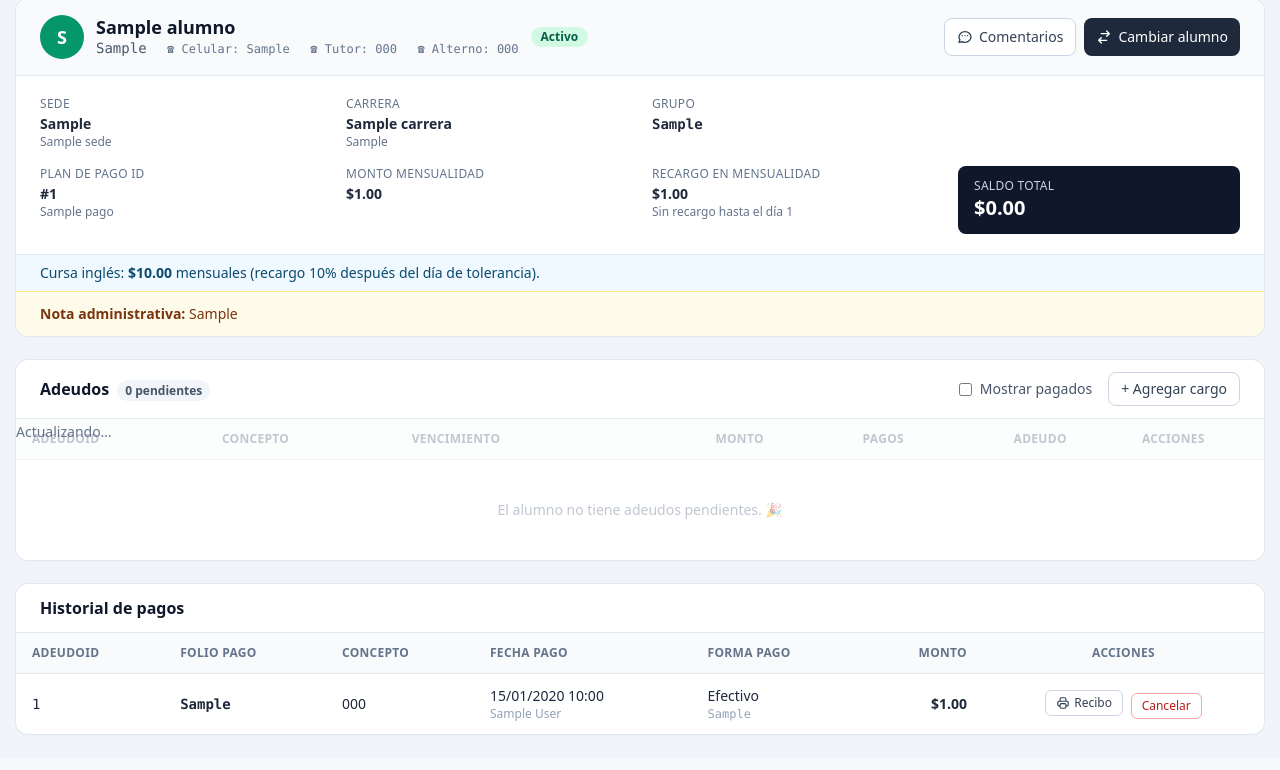
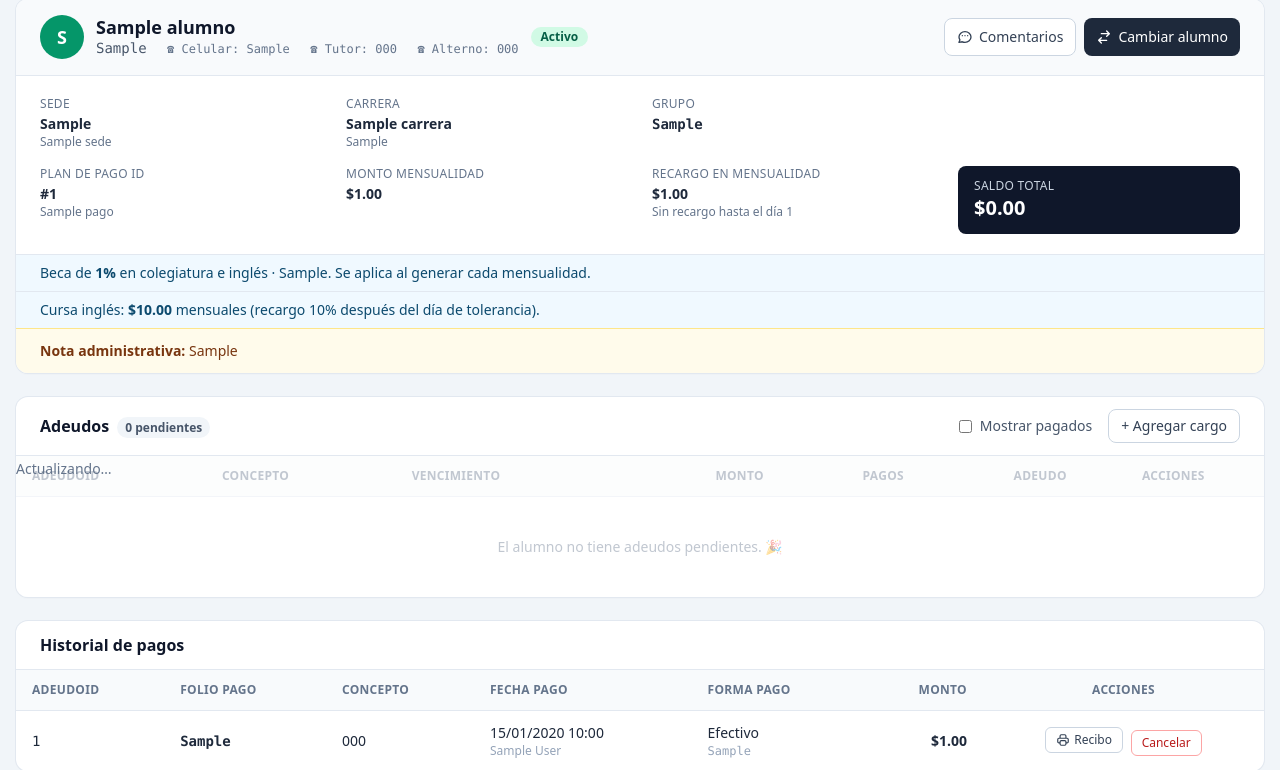
Before and after one commit to romeososa13-beep/RCM-SAP-CUOP, a Laravel app: a page that uses resources/views/livewire/caja/estado-cuenta.blade.php in a window 1280 px wide. Shown: the part 157-927 px from the top of the page. Before the commit the page ends 892 px from the top, so only its background shows below. Run offline with Laravel 12, Linux system fonts and the light colour scheme; a user stored in the database is signed in; tables that the repository leaves empty hold one stand-in row (values such as "Sample post"); style sheets or scripts are compiled from the project's sources; parts of the project's set-up code (start-up, migrations or seed data) failed here and were passed over; some libraries are stand-ins or nearby versions.

Commit message:
Becas por alumno y condonación de recargos
- alumnos.beca_porcentaje / beca_ingles / beca_motivo: se descuenta al generar
  la colegiatura (y el inglés si aplica); adeudos.descuento guarda cuánto
- Solo el Administrador asigna becas (Control Escolar ve los campos bloqueados)
- CondonarRecargoAction: solo Administrador, con motivo, si el recargo no se ha
  pagado; marca el cargo exento para que no vuelva a aplicarse; queda en bitácora
- Caja: beca visible en la ficha, descuento por cargo y botón «condonar»
- 4 pruebas nuevas (48 en total)

Co-Authored-By: Claude Opus 5.5 <noreply@anthropic.com>
Claude-Session: https://claude.ai/code/session_01LCXmzQLfSSJ5cGG7cERDtk

```diff
--- a/app/Livewire/Alumnos/PadronAlumnos.php
+++ b/app/Livewire/Alumnos/PadronAlumnos.php
@@ -141,6 +141,7 @@ class PadronAlumnos extends Component
         $this->form = [
             'matricula' => '', 'nombre_completo' => '', 'sede_id' => $this->sedeId, 'carrera_id' => $this->carreraId,
             'grupo' => $this->grupo, 'plan_pago_id' => null, 'costo_ingles' => null,
+            'beca_porcentaje' => '0', 'beca_ingles' => false, 'beca_motivo' => '',
             'celular' => '', 'tel_tutor' => '', 'tel_alterno' => '', 'estatus' => 'ACTIVO', 'comentarios' => '',
         ];
         $this->resetValidation();
@@ -151,7 +152,7 @@ class PadronAlumnos extends Component
     {
         $a = Alumno::findOrFail($matricula);
         $this->editando = $a->matricula;
-        $this->form = $a->only(['matricula', 'nombre_completo', 'sede_id', 'carrera_id', 'grupo', 'plan_pago_id', 'costo_ingles', 'celular', 'tel_tutor', 'tel_alterno', 'comentarios'])
+        $this->form = $a->only(['matricula', 'nombre_completo', 'sede_id', 'carrera_id', 'grupo', 'plan_pago_id', 'costo_ingles', 'beca_porcentaje', 'beca_ingles', 'beca_motivo', 'celular', 'tel_tutor', 'tel_alterno', 'comentarios'])
             + ['estatus' => $a->estatus->value];
         $this->resetValidation();
         $this->modalForm = true;
@@ -183,15 +184,28 @@ class PadronAlumnos extends Component
                 )],
             'form.estatus' => ['required', Rule::in(EstatusAlumno::valores())],
             'form.costo_ingles' => 'nullable|numeric|min:0|max:99999.99',
+            'form.beca_porcentaje' => 'nullable|numeric|min:0|max:100',
+            'form.beca_ingles' => 'boolean',
+            'form.beca_motivo' => ['nullable', 'max:150', Rule::requiredIf(auth()->user()->hasRole('Administrador') && (float) ($this->form['beca_porcentaje'] ?? 0) > 0)],
             'form.celular' => 'nullable|max:20', 'form.tel_tutor' => 'nullable|max:20', 'form.tel_alterno' => 'nullable|max:20',
             'form.comentarios' => 'nullable|max:2000',
         ], [
             'form.matricula.in' => 'La matrícula no se puede modificar.',
             'form.plan_pago_id.required' => 'Un alumno ACTIVO necesita plan de pago.',
+            'form.beca_motivo.required' => 'Indique el motivo o tipo de beca.',
         ], [
             'form.matricula' => 'matrícula', 'form.nombre_completo' => 'nombre',
             'form.sede_id' => 'sede', 'form.carrera_id' => 'carrera', 'form.plan_pago_id' => 'plan de pago', 'form.costo_ingles' => 'costo de inglés',
         ])['form'];
+
+        // La beca es una decisión financiera: solo el Administrador la asigna o cambia.
+        if (! auth()->user()->hasRole('Administrador')) {
+            unset($datos['beca_porcentaje'], $datos['beca_ingles'], $datos['beca_motivo']);
+        } else {
+            $datos['beca_porcentaje'] = (float) ($datos['beca_porcentaje'] ?? 0);
+            $datos['beca_ingles'] = $datos['beca_porcentaje'] > 0 && (bool) ($datos['beca_ingles'] ?? false);
+            $datos['beca_motivo'] = $datos['beca_porcentaje'] > 0 ? (mb_strtoupper(trim((string) ($datos['beca_motivo'] ?? ''))) ?: null) : null;
+        }
 
         Alumno::updateOrCreate(['matricula' => $datos['matricula']], $datos);
 
--- a/app/Models/Adeudo.php
+++ b/app/Models/Adeudo.php
@@ -30,12 +30,13 @@ class Adeudo extends Model
 
     protected $fillable = [
         'matricula', 'concepto', 'tipo', 'fecha_vencimiento',
-        'monto_original', 'recargo_aplicado', 'pagado_previo', 'exento_recargo', 'pagado', 'creado_por', 'origen',
+        'monto_original', 'descuento', 'recargo_aplicado', 'pagado_previo', 'exento_recargo', 'pagado', 'creado_por', 'origen',
     ];
 
     protected $attributes = [
         'recargo_aplicado' => '0.00',
         'pagado_previo' => '0.00',
+        'descuento' => '0.00',
         'exento_recargo' => false,
         'origen' => 'SISTEMA',
         'pagado' => false,
@@ -48,6 +49,7 @@ class Adeudo extends Model
             'tipo' => TipoAdeudo::class,
             'fecha_vencimiento' => 'date',
             'monto_original' => 'decimal:2',
+            'descuento' => 'decimal:2',
             'recargo_aplicado' => 'decimal:2',
             'pagado_previo' => 'decimal:2',
             'exento_recargo' => 'boolean',
--- a/app/Models/Alumno.php
+++ b/app/Models/Alumno.php
@@ -33,7 +33,7 @@ class Alumno extends Model
 
     protected $fillable = [
         'matricula', 'nombre_completo', 'sede_id', 'carrera_id',
-        'grupo', 'plan_pago_id', 'costo_ingles', 'celular', 'tel_tutor', 'tel_alterno', 'estatus', 'comentarios',
+        'grupo', 'plan_pago_id', 'costo_ingles', 'beca_porcentaje', 'beca_ingles', 'beca_motivo', 'celular', 'tel_tutor', 'tel_alterno', 'estatus', 'comentarios',
     ];
 
     protected $attributes = [
@@ -45,6 +45,8 @@ class Alumno extends Model
         return [
             'estatus' => EstatusAlumno::class,
             'costo_ingles' => 'decimal:2',
+            'beca_porcentaje' => 'decimal:2',
+            'beca_ingles' => 'boolean',
         ];
     }
 
@@ -76,6 +78,18 @@ class Alumno extends Model
     public function scopeActivos(Builder $query): Builder
     {
         return $query->where('estatus', EstatusAlumno::ACTIVO);
+    }
+
+    /** Aplica la beca del alumno a un monto. Devuelve [monto con descuento, descuento]. */
+    public function aplicarBeca(float|string $monto, bool $esIngles = false): array
+    {
+        $pct = (float) $this->beca_porcentaje;
+        if ($pct <= 0 || ($esIngles && ! $this->beca_ingles)) {
+            return [round((float) $monto, 2), 0.0];
+        }
+        $descuento = round((float) $monto * $pct / 100, 2);
+
+        return [round((float) $monto - $descuento, 2), $descuento];
     }
 
     /** Deja solo dígitos; "Sin teléfono" o textos sin número → null. */
--- a/app/Support/BitacoraFormato.php
+++ b/app/Support/BitacoraFormato.php
@@ -20,7 +20,7 @@ class BitacoraFormato
 
     public const ACCIONES = [
         'creado' => 'Alta', 'actualizado' => 'Cambio', 'eliminado' => 'Eliminado', 'cancelado' => 'Cancelado',
-        'rol' => 'Cambio de rol', 'proceso' => 'Ejecución',
+        'rol' => 'Cambio de rol', 'proceso' => 'Ejecución', 'condonado' => 'Recargo condonado',
     ];
 
     private const CAMPOS = [
@@ -35,6 +35,7 @@ class BitacoraFormato
         'clave' => 'Clave', 'modalidad' => 'Modalidad', 'monto_mensualidad' => 'Mensualidad', 'monto_recargo' => 'Recargo',
         'dias_tolerancia' => 'Día límite de pago', 'name' => 'Nombre', 'email' => 'Correo', 'password' => 'Contraseña',
         'activo' => 'Activo', 'rol' => 'Rol', 'por_tipo' => 'Por tipo',
+        'beca_porcentaje' => 'Beca %', 'beca_ingles' => 'Beca aplica a inglés', 'beca_motivo' => 'Motivo de beca', 'descuento' => 'Descuento (beca)',
     ];
 
     private array $cache = [];
@@ -68,7 +69,7 @@ class BitacoraFormato
             'carrera_id' => $this->nombre(Carrera::class, $v, fn ($c) => $c->nombre),
             'plan_pago_id' => $this->nombre(PlanPago::class, $v, fn ($p) => $p->nombre.' ($'.number_format($p->monto_mensualidad, 2).')'),
             'creado_por', 'user_id' => $this->nombre(User::class, $v, fn ($u) => $u->name),
-            'costo_ingles', 'monto_original', 'recargo_aplicado', 'pagado_previo', 'monto_pagado', 'monto_mensualidad', 'monto_recargo' => '$'.number_format((float) $v, 2),
+            'costo_ingles', 'descuento', 'monto_original', 'recargo_aplicado', 'pagado_previo', 'monto_pagado', 'monto_mensualidad', 'monto_recargo' => '$'.number_format((float) $v, 2),
             default => (string) $v,
         };
     }
--- a/resources/views/livewire/caja/estado-cuenta.blade.php
+++ b/resources/views/livewire/caja/estado-cuenta.blade.php
@@ -148,6 +148,13 @@
                         (${{ number_format($this->bloqueo['monto'], 2) }}). Se libera al liquidar esos conceptos.</span>
                 </div>
             @endif
+            @if ((float) $alumno->beca_porcentaje > 0)
+                <div class="border-t border-slate-200 bg-sky-50 px-6 py-2 text-sm text-sky-900">
+                    Beca de <strong>{{ rtrim(rtrim(number_format($alumno->beca_porcentaje, 2), '0'), '.') }}%</strong>
+                    en colegiatura{{ $alumno->beca_ingles ? ' e inglés' : '' }}@if ($alumno->beca_motivo) · {{ $alumno->beca_motivo }}@endif.
+                    Se aplica al generar cada mensualidad.
+                </div>
+            @endif
             @if ($alumno->costo_ingles)
                 <div class="border-t border-slate-200 bg-sky-50 px-6 py-2 text-sm text-sky-900">
                     Cursa inglés: <strong>${{ number_format($alumno->costo_ingles, 2) }}</strong> mensuales
@@ -226,8 +233,19 @@
                                 </td>
                                 <td class="px-4 py-3 text-right tabular-nums">
                                     ${{ number_format($adeudo->monto_original, 2) }}
+                                    @if ((float) $adeudo->descuento > 0)
+                                        <span class="block text-xs text-sky-700" title="Monto sin beca: ${{ number_format($adeudo->monto_original + $adeudo->descuento, 2) }}">beca − ${{ number_format($adeudo->descuento, 2) }}</span>
+                                    @endif
                                     @if ((float) $adeudo->recargo_aplicado > 0)
-                                        <span class="block text-xs text-red-600">+ ${{ number_format($adeudo->recargo_aplicado, 2) }} recargo</span>
+                                        <span class="block text-xs text-red-600">+ ${{ number_format($adeudo->recargo_aplicado, 2) }} recargo
+                                            @role('Administrador')
+                                                @unless ($adeudo->pagado)
+                                                    <button wire:click="abrirModalCondonar({{ $adeudo->id }})" class="ml-1 font-medium text-sky-700 underline hover:text-sky-900">condonar</button>
+                                                @endunless
+                                            @endrole
+                                        </span>
+                                    @elseif ($adeudo->exento_recargo && $adeudo->esta_vencido)
+                                        <span class="block text-xs text-slate-400">exento de recargo</span>
                                     @endif
                                 </td>
                                 <td class="px-4 py-3 text-right tabular-nums text-emerald-700">${{ number_format($adeudo->total_pagado, 2) }}
@@ -507,6 +525,29 @@
         </form>
     </div>
 
+    @role('Administrador')
+        <div x-data="{ open: @entangle('modalCondonar') }" x-show="open" x-cloak x-on:keydown.escape.window="open = false"
+             class="fixed inset-0 z-50 flex items-center justify-center p-4">
+            <div x-show="open" x-transition.opacity class="absolute inset-0 bg-slate-900/60" x-on:click="open = false"></div>
+            <form x-show="open" x-transition wire:submit="condonarRecargo" class="relative w-full max-w-md rounded-xl bg-white shadow-2xl">
+                <div class="rounded-t-xl border-b border-sky-200 bg-sky-50 px-6 py-4">
+                    <h3 class="text-lg font-bold text-sky-900">Condonar recargo</h3>
+                    <p class="text-sm text-sky-800">El recargo se quita y ya no se volverá a aplicar a este cargo. Queda en la bitácora.</p>
+                </div>
+                <div class="px-6 py-5">
+                    <label class="mb-1 block text-sm font-semibold">Motivo</label>
+                    <input type="text" wire:model="motivoCondonacion" maxlength="150" placeholder="Ej. convenio autorizado por dirección"
+                           class="w-full rounded-lg border border-slate-300 px-3 py-2 text-sm">
+                    @error('motivoCondonacion') <p class="mt-1 text-sm text-red-600">{{ $message }}</p> @enderror
+                </div>
+                <div class="flex justify-end gap-2 rounded-b-xl border-t border-slate-200 bg-slate-50 px-6 py-4">
+                    <button type="button" x-on:click="open = false" class="rounded-lg border border-slate-300 bg-white px-4 py-2 text-sm">Volver</button>
+                    <button type="submit" class="rounded-lg bg-sky-700 px-4 py-2 text-sm font-semibold text-white hover:bg-sky-800">Condonar</button>
+                </div>
+            </form>
+        </div>
+    @endrole
+
     {{-- =============================================================
          MODAL CANCELAR PAGO (Administrador)
        ============================================================= --}}
```
Also changed, not shown: app/Actions/Cobranza/CondonarRecargoAction.php (added, +52 -0 lines), app/Livewire/Caja/EstadoCuenta.php (+42 -0 lines), app/Services/Cobranza/MensualidadService.php (+7 -3 lines), resources/views/livewire/alumnos/padron-alumnos.blade.php (+17 -0 lines), tests/Feature/BecasTest.php (added, +110 -0 lines), database/migrations/2026_11_26_000100_becas_y_descuentos.php (added).
